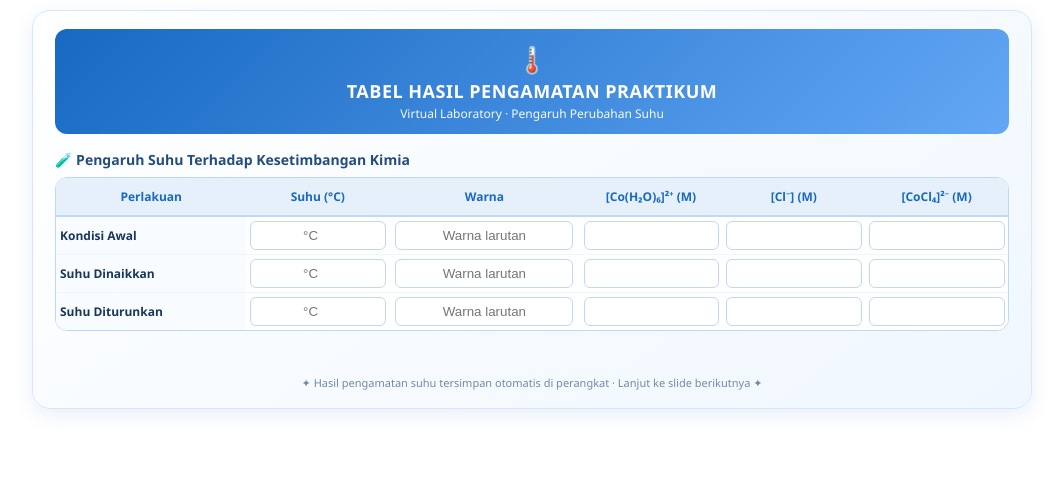
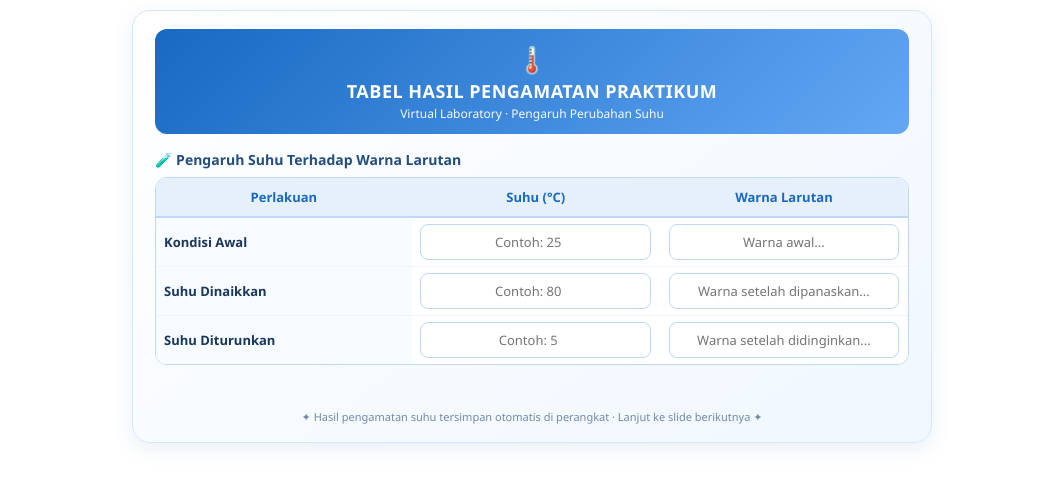
Before and after one commit to sucioktafi21/E-LKPD-SUHU, a plain HTML site: page fase4.html in a window 1280 px wide. Shown: the whole page, without its empty margins (108-1171 px from the left). Drawn offline with Linux system fonts and the light colour scheme.

Commit message:
Update styling and labels in fase4.html

```diff
--- a/fase4.html
+++ b/fase4.html
@@ -10,7 +10,7 @@
 <div style="
   font-family: 'Segoe UI', Arial, sans-serif;
   width: 100%;
-  max-width: 1000px;
+  max-width: 800px;
   margin: 10px auto;
   padding: 18px 22px;
   background: linear-gradient(145deg, #ffffff, #f0f7ff);
@@ -41,50 +41,38 @@
 
   <!-- TABEL HASIL PENGAMATAN SUHU -->
   <div style="font-size: 14px; font-weight: 700; color: #234d7d; margin-bottom: 8px;">
-    🧪 Pengaruh Suhu Terhadap Kesetimbangan Kimia
+    🧪 Pengaruh Suhu Terhadap Warna Larutan
   </div>
 
   <div style="overflow-x: auto; margin-bottom: 14px; border-radius: 12px; border: 1px solid #bfd8f6;">
-    <table style="width: 100%; border-collapse: collapse; background: #ffffff; font-size: 12px; text-align: center;">
+    <table style="width: 100%; border-collapse: collapse; background: #ffffff; font-size: 13px; text-align: center;">
       <thead>
         <tr style="background: #e6f0fa; color: #1769c2;">
-          <th style="padding: 10px 6px; border-bottom: 2px solid #bfd8f6; width: 20%;">Perlakuan</th>
-          <th style="padding: 10px 6px; border-bottom: 2px solid #bfd8f6; width: 15%;">Suhu (°C)</th>
-          <th style="padding: 10px 6px; border-bottom: 2px solid #bfd8f6; width: 20%;">Warna</th>
-          <th style="padding: 10px 6px; border-bottom: 2px solid #bfd8f6; width: 15%;">[Co(H₂O)₆]²⁺ (M)</th>
-          <th style="padding: 10px 6px; border-bottom: 2px solid #bfd8f6; width: 15%;">[Cl⁻] (M)</th>
-          <th style="padding: 10px 6px; border-bottom: 2px solid #bfd8f6; width: 15%;">[CoCl₄]²⁻ (M)</th>
+          <th style="padding: 10px 12px; border-bottom: 2px solid #bfd8f6; width: 34%;">Perlakuan</th>
+          <th style="padding: 10px 12px; border-bottom: 2px solid #bfd8f6; width: 33%;">Suhu (°C)</th>
+          <th style="padding: 10px 12px; border-bottom: 2px solid #bfd8f6; width: 33%;">Warna Larutan</th>
         </tr>
       </thead>
       <tbody>
         <!-- KONDISI AWAL -->
         <tr style="border-bottom: 1px solid #eef5fc;">
-          <td style="padding: 8px 4px; font-weight: 700; background: #f8fbff; text-align: left;">Kondisi Awal</td>
-          <td style="padding: 4px;"><input type="number" step="any" id="suhu_awal" placeholder="°C" style="width: 90%; padding: 6px; border: 1px solid #bfd8f6; border-radius: 6px; text-align: center;"></td>
-          <td style="padding: 4px;"><input type="text" id="warna_awal" placeholder="Warna larutan" style="width: 90%; padding: 6px; border: 1px solid #bfd8f6; border-radius: 6px; text-align: center;"></td>
-          <td style="padding: 4px;"><input type="number" step="any" id="co_h2o_awal" style="width: 90%; padding: 6px; border: 1px solid #bfd8f6; border-radius: 6px; text-align: center;"></td>
-          <td style="padding: 4px;"><input type="number" step="any" id="cl_awal" style="width: 90%; padding: 6px; border: 1px solid #bfd8f6; border-radius: 6px; text-align: center;"></td>
-          <td style="padding: 4px;"><input type="number" step="any" id="cocl4_awal" style="width: 90%; padding: 6px; border: 1px solid #bfd8f6; border-radius: 6px; text-align: center;"></td>
+          <td style="padding: 10px 8px; font-weight: 700; background: #f8fbff; text-align: left;">Kondisi Awal</td>
+          <td style="padding: 6px;"><input type="number" step="any" id="suhu_awal" placeholder="Contoh: 25" style="width: 90%; padding: 8px; border: 1px solid #bfd8f6; border-radius: 8px; text-align: center; font-family: inherit; font-size: 13px;"></td>
+          <td style="padding: 6px;"><input type="text" id="warna_awal" placeholder="Warna awal..." style="width: 90%; padding: 8px; border: 1px solid #bfd8f6; border-radius: 8px; text-align: center; font-family: inherit; font-size: 13px;"></td>
         </tr>
 
         <!-- SUHU DINAIKKAN -->
         <tr style="border-bottom: 1px solid #eef5fc;">
-          <td style="padding: 8px 4px; font-weight: 700; background: #f8fbff; text-align: left;">Suhu Dinaikkan</td>
-          <td style="padding: 4px;"><input type="number" step="any" id="suhu_naik" placeholder="°C" style="width: 90%; padding: 6px; border: 1px solid #bfd8f6; border-radius: 6px; text-align: center;"></td>
-          <td style="padding: 4px;"><input type="text" id="warna_naik" placeholder="Warna larutan" style="width: 90%; padding: 6px; border: 1px solid #bfd8f6; border-radius: 6px; text-align: center;"></td>
-          <td style="padding: 4px;"><input type="number" step="any" id="co_h2o_naik" style="width: 90%; padding: 6px; border: 1px solid #bfd8f6; border-radius: 6px; text-align: center;"></td>
-          <td style="padding: 4px;"><input type="number" step="any" id="cl_naik" style="width: 90%; padding: 6px; border: 1px solid #bfd8f6; border-radius: 6px; text-align: center;"></td>
-          <td style="padding: 4px;"><input type="number" step="any" id="cocl4_naik" style="width: 90%; padding: 6px; border: 1px solid #bfd8f6; border-radius: 6px; text-align: center;"></td>
+          <td style="padding: 10px 8px; font-weight: 700; background: #f8fbff; text-align: left;">Suhu Dinaikkan</td>
+          <td style="padding: 6px;"><input type="number" step="any" id="suhu_naik" placeholder="Contoh: 80" style="width: 90%; padding: 8px; border: 1px solid #bfd8f6; border-radius: 8px; text-align: center; font-family: inherit; font-size: 13px;"></td>
+          <td style="padding: 6px;"><input type="text" id="warna_naik" placeholder="Warna setelah dipanaskan..." style="width: 90%; padding: 8px; border: 1px solid #bfd8f6; border-radius: 8px; text-align: center; font-family: inherit; font-size: 13px;"></td>
         </tr>
 
         <!-- SUHU DITURUNKAN -->
         <tr>
-          <td style="padding: 8px 4px; font-weight: 700; background: #f8fbff; text-align: left;">Suhu Diturunkan</td>
-          <td style="padding: 4px;"><input type="number" step="any" id="suhu_turun" placeholder="°C" style="width: 90%; padding: 6px; border: 1px solid #bfd8f6; border-radius: 6px; text-align: center;"></td>
-          <td style="padding: 4px;"><input type="text" id="warna_turun" placeholder="Warna larutan" style="width: 90%; padding: 6px; border: 1px solid #bfd8f6; border-radius: 6px; text-align: center;"></td>
-          <td style="padding: 4px;"><input type="number" step="any" id="co_h2o_turun" style="width: 90%; padding: 6px; border: 1px solid #bfd8f6; border-radius: 6px; text-align: center;"></td>
-          <td style="padding: 4px;"><input type="number" step="any" id="cl_turun" style="width: 90%; padding: 6px; border: 1px solid #bfd8f6; border-radius: 6px; text-align: center;"></td>
-          <td style="padding: 4px;"><input type="number" step="any" id="cocl4_turun" style="width: 90%; padding: 6px; border: 1px solid #bfd8f6; border-radius: 6px; text-align: center;"></td>
+          <td style="padding: 10px 8px; font-weight: 700; background: #f8fbff; text-align: left;">Suhu Diturunkan</td>
+          <td style="padding: 6px;"><input type="number" step="any" id="suhu_turun" placeholder="Contoh: 5" style="width: 90%; padding: 8px; border: 1px solid #bfd8f6; border-radius: 8px; text-align: center; font-family: inherit; font-size: 13px;"></td>
+          <td style="padding: 6px;"><input type="text" id="warna_turun" placeholder="Warna setelah didinginkan..." style="width: 90%; padding: 8px; border: 1px solid #bfd8f6; border-radius: 8px; text-align: center; font-family: inherit; font-size: 13px;"></td>
         </tr>
       </tbody>
     </table>
@@ -105,12 +93,9 @@
 <script>
 (function () {
   const ids = [
-    // Kondisi Awal
-    "suhu_awal", "warna_awal", "co_h2o_awal", "cl_awal", "cocl4_awal",
-    // Suhu Dinaikkan
-    "suhu_naik", "warna_naik", "co_h2o_naik", "cl_naik", "cocl4_naik",
-    // Suhu Diturunkan
-    "suhu_turun", "warna_turun", "co_h2o_turun", "cl_turun", "cocl4_turun"
+    "suhu_awal", "warna_awal",
+    "suhu_naik", "warna_naik",
+    "suhu_turun", "warna_turun"
   ];
 
   const st = document.getElementById("st");
@@ -119,7 +104,6 @@
     try {
       ids.forEach(id => {
         const el = document.getElementById(id);
-        // Kunci disimpan menggunakan awalan "elkpd_suhu_"
         if (el) localStorage.setItem("elkpd_suhu_" + id, el.value.trim());
       });
       return true;
```
